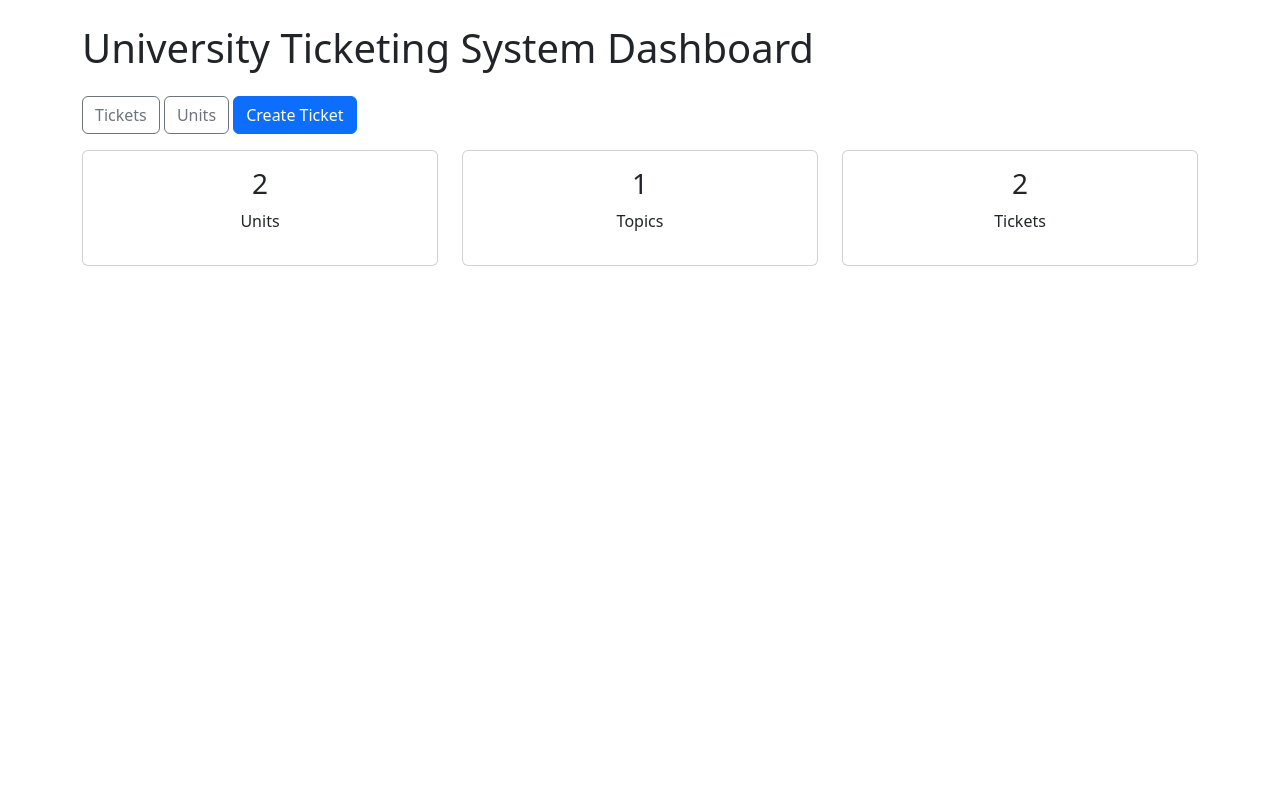
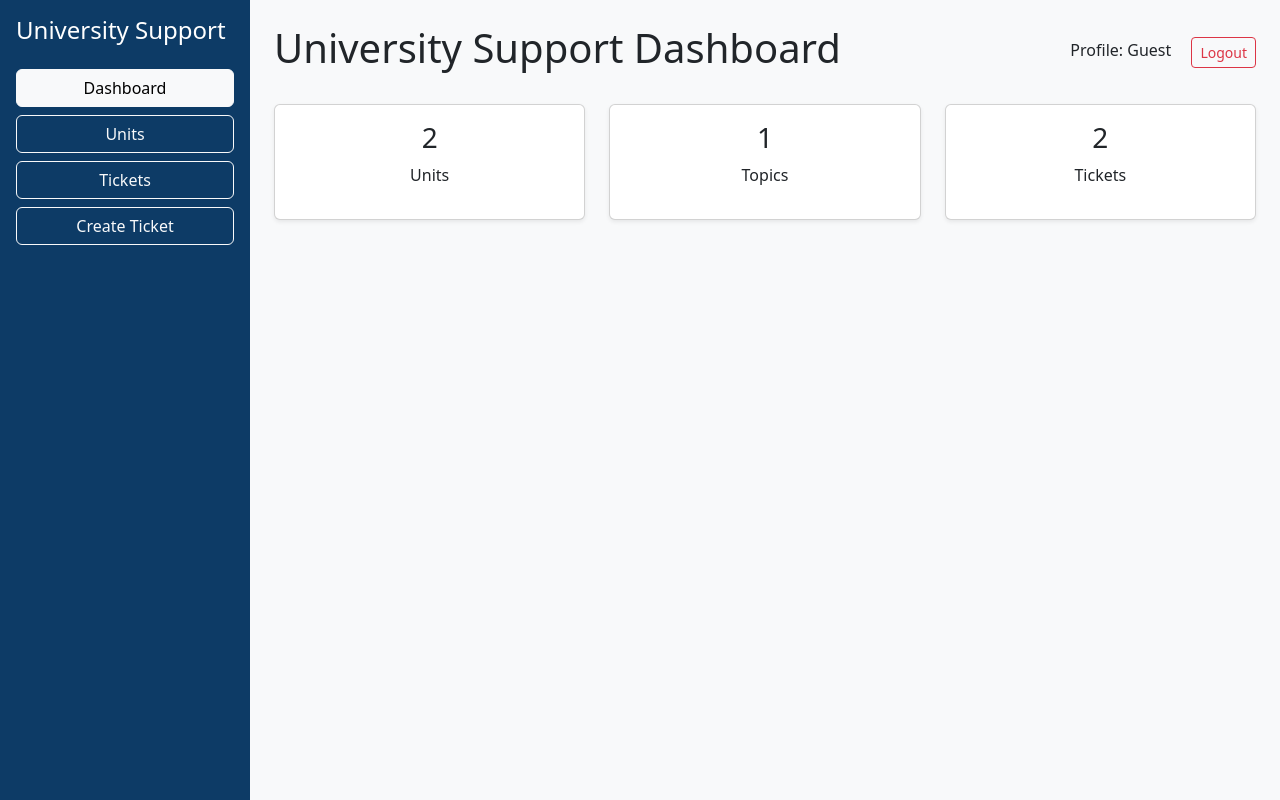
Before and after one commit to missfavour97/Ticketing_System, a Django app: page /api/ui/dashboard/ in a window 1280 px wide. Run offline with Django 5.2, Linux system fonts and the light colour scheme; data comes from the database, SQL or seed files in the repository.

Commit message:
Enhance dashboard UI and update URL routing for improved navigation

```diff
--- a/config/urls.py
+++ b/config/urls.py
@@ -1,7 +1,9 @@
 from django.contrib import admin
 from django.urls import path, include
+from django.shortcuts import redirect
 
 urlpatterns = [
+    path('', lambda request: redirect('/api/ui/dashboard/')),
     path('admin/', admin.site.urls),
     path('api/', include('tickets.urls')),
 ]
--- a/tickets/templates/tickets/dashboard.html
+++ b/tickets/templates/tickets/dashboard.html
@@ -1,39 +1,55 @@
 <!DOCTYPE html>
 <html>
 <head>
-    <title>University Ticketing System</title>
+    <title>University Support Dashboard</title>
     <link href="https://cdn.jsdelivr.net/npm/bootstrap@5.3.0/dist/css/bootstrap.min.css" rel="stylesheet">
 </head>
-<body>
+<body class="bg-light">
 
-<div class="container mt-4">
+<div class="d-flex">
 
-    <h1 class="mb-4">University Ticketing System Dashboard</h1>
+    <!-- SIDEBAR -->
+    <div class="text-white p-3" style="width: 250px; min-height: 100vh; background-color:#0d3b66;">
+        <h4 class="mb-4">University Support</h4>
 
-    <div class="mb-3">
-        <a href="/api/ui/tickets/" class="btn btn-outline-secondary">Tickets</a>
-        <a href="/api/ui/units/" class="btn btn-outline-secondary">Units</a>
-        <a href="/api/ui/tickets/create/" class="btn btn-primary">Create Ticket</a>
+        <a href="/api/ui/dashboard/" class="btn btn-light w-100 mb-2">Dashboard</a>
+        <a href="/api/ui/units/" class="btn btn-outline-light w-100 mb-2">Units</a>
+        <a href="/api/ui/tickets/" class="btn btn-outline-light w-100 mb-2">Tickets</a>
+        <a href="/api/ui/tickets/create/" class="btn btn-outline-light w-100 mb-2">Create Ticket</a>
+    </div>
+
+    <!-- MAIN CONTENT -->
+    <div class="flex-grow-1 p-4">
+
+        <div class="d-flex justify-content-between align-items-center mb-4">
+            <h1>University Support Dashboard</h1>
+
+            <div>
+                <span class="me-3">
+                    Profile: {{ request.user.username|default:"Guest" }}
+                </span>
+                <a href="/admin/logout/" class="btn btn-outline-danger btn-sm">Logout</a>
+            </div>
         </div>
 
         <div class="row">
 
             <div class="col-md-4">
-            <div class="card p-3 text-center">
+                <div class="card p-3 text-center shadow-sm">
                     <h3>{{ total_units }}</h3>
                     <p>Units</p>
                 </div>
             </div>
 
             <div class="col-md-4">
-            <div class="card p-3 text-center">
+                <div class="card p-3 text-center shadow-sm">
                     <h3>{{ total_topics }}</h3>
                     <p>Topics</p>
                 </div>
             </div>
 
             <div class="col-md-4">
-            <div class="card p-3 text-center">
+                <div class="card p-3 text-center shadow-sm">
                     <h3>{{ total_tickets }}</h3>
                     <p>Tickets</p>
                 </div>
@@ -43,5 +59,7 @@
 
     </div>
 
+</div>
+
 </body>
 </html>
--- a/tickets/urls.py
+++ b/tickets/urls.py
@@ -25,7 +25,7 @@ urlpatterns = [
     path('ui/tickets/', views.ticket_list_page, name='ticket_list_page'),
 
     path('ui/tickets/<int:ticket_id>/comments/', views.add_comment_page, name='add_comment_page'),
+    path('ui/tickets/<int:ticket_id>/update-status/', views.update_ticket_status_page, name='update_ticket_status_page'),
 
-    path('ui/tickets/<int:ticket_id>/update-status/', views.update_ticket_status_page, name='update_ticket_status_page'),
     path('ui/dashboard/', views.dashboard_page, name='dashboard'),
 ]
```
Lines whose indentation alone changed are shown as unchanged.
